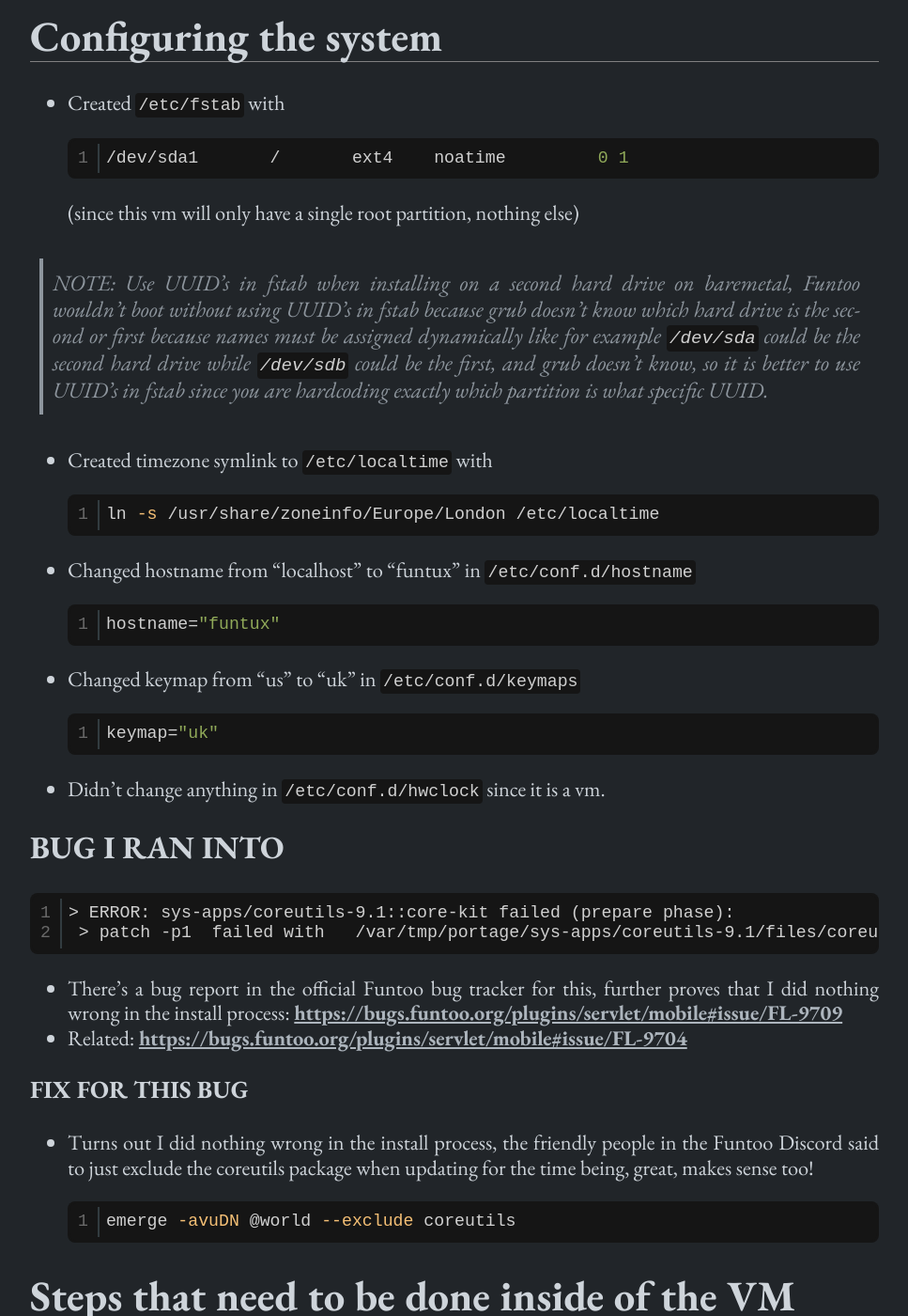
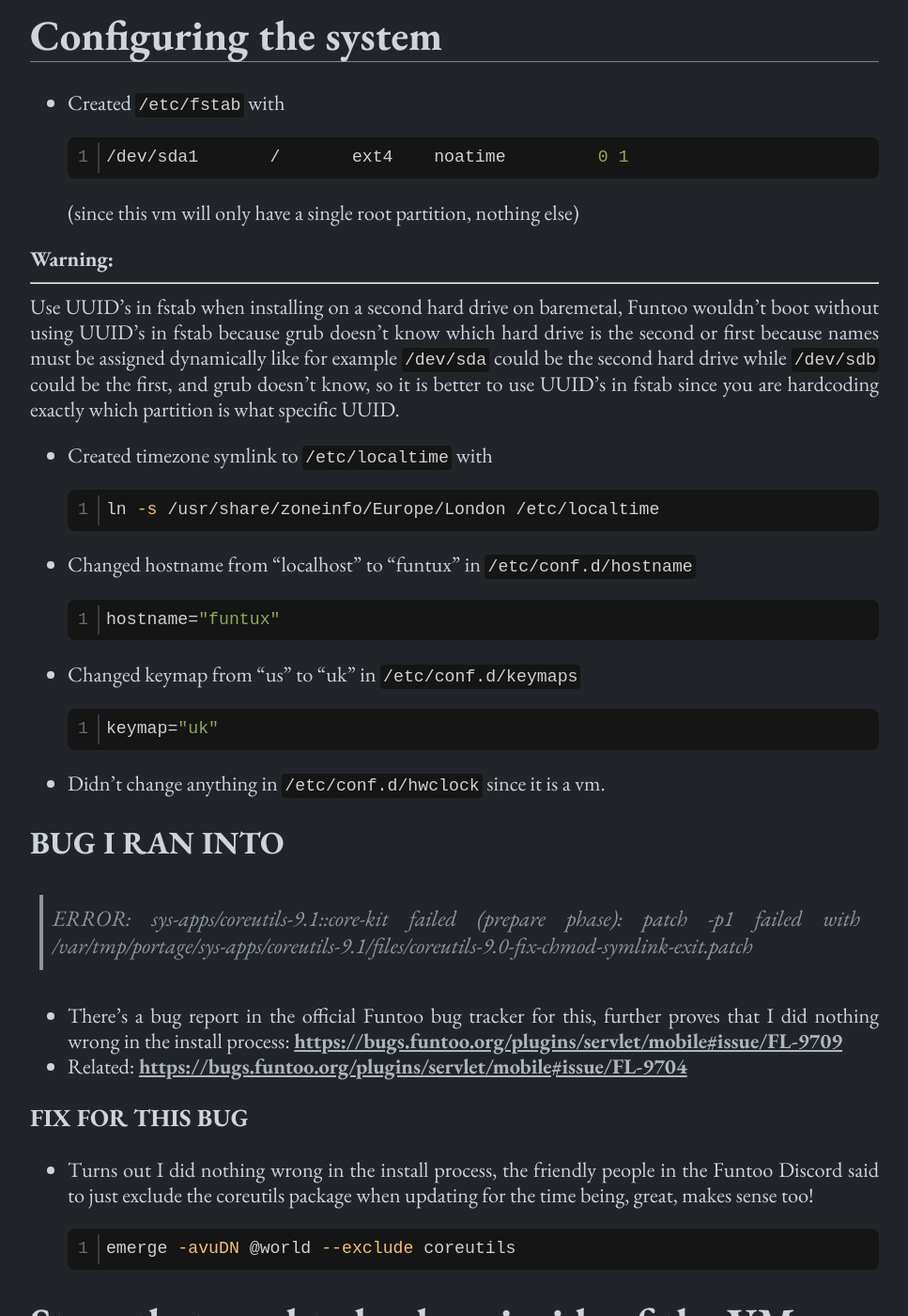
Before and after one commit to yusi1/yaslamblog, a Jekyll site: the page built from _posts/2022-02-22-funtoo-install-notes.md, in a window 1280 px wide and 1400 px high, scrolled down 1659 px. Shown: the whole window at 94% size, without its empty margins (156-1123 px from the left). Built offline with Jekyll 4.4.1, drawn with Linux system fonts in a browser that asks for light colours; comment, search, counter and statistics services are not loaded; the table of contents is made by our own code; some of the changed text lies outside the part shown.

Commit message:
2022-02-22-funtoo-install-notes.md: Use new alerts

````diff
--- a/_posts/2022-02-22-funtoo-install-notes.md
+++ b/_posts/2022-02-22-funtoo-install-notes.md
@@ -41,7 +41,11 @@
     mount --rbind /dev dev
     ```
 
-> **<u>FOR NETWORKING</u>** you have to copy the `/etc/resolv.conf` file from the host to the Funtoo rootfs in `/etc`, in order to be able to access the internet
+{% capture alert-primary1 %}
+<u><b>FOR NETWORKING</b></u> you have to copy the `/etc/resolv.conf` file from the host to the Funtoo rootfs in `/etc`, in order to be able to access the internet.
+{% endcapture %}
+
+{% include alert-primary.html heading="" content=alert-primary1 %}
 
 -   Chrooted into the install outside the vm with (inside the mount directory) `chroot . /bin/su --login`, the reason to use `/bin/su` is because it sets useful environment variables that are needed.
 -   Setted prompt with `export PS1="(chroot) ${PS1}"`
@@ -56,7 +60,11 @@
     ```
 (since this vm will only have a single root partition, nothing else)
 
->   NOTE: Use UUID&rsquo;s in fstab when installing on a second hard drive on baremetal, Funtoo wouldn&rsquo;t boot without using UUID&rsquo;s in fstab because grub doesn&rsquo;t know which hard drive is the second or first because names must be assigned dynamically like for example `/dev/sda` could be the second hard drive while `/dev/sdb` could be the first, and grub doesn&rsquo;t know, so it is better to use UUID&rsquo;s in fstab since you are hardcoding exactly which partition is what specific UUID.
+{% capture alert-warning1 %}
+Use UUID&rsquo;s in fstab when installing on a second hard drive on baremetal, Funtoo wouldn&rsquo;t boot without using UUID&rsquo;s in fstab because grub doesn&rsquo;t know which hard drive is the second or first because names must be assigned dynamically like for example `/dev/sda` could be the second hard drive while `/dev/sdb` could be the first, and grub doesn&rsquo;t know, so it is better to use UUID&rsquo;s in fstab since you are hardcoding exactly which partition is what specific UUID.
+{% endcapture %}
+
+{% include alert-warning.html heading="" content=alert-warning1 %}
 
 -   Created timezone symlink to `/etc/localtime` with
 
@@ -77,8 +85,8 @@
 
 ## BUG I RAN INTO
 
-    > ERROR: sys-apps/coreutils-9.1::core-kit failed (prepare phase):
-     > patch -p1  failed with   /var/tmp/portage/sys-apps/coreutils-9.1/files/coreutils-9.0-fix-chmod-symlink-exit.patch
+   > ERROR: sys-apps/coreutils-9.1::core-kit failed (prepare phase):
+   > patch -p1  failed with   /var/tmp/portage/sys-apps/coreutils-9.1/files/coreutils-9.0-fix-chmod-symlink-exit.patch
 
 - There&rsquo;s a bug report in the official Funtoo bug tracker for this, further proves that I did nothing wrong in the install process: <https://bugs.funtoo.org/plugins/servlet/mobile#issue/FL-9709>
 - Related: <https://bugs.funtoo.org/plugins/servlet/mobile#issue/FL-9704>
@@ -161,7 +169,7 @@
 
 ## Entropy
 
-> This is optional.
+{% include alert-primary.html heading="" content="This is optional."%}
 
 -   Install the `haveged` package with
 
````
